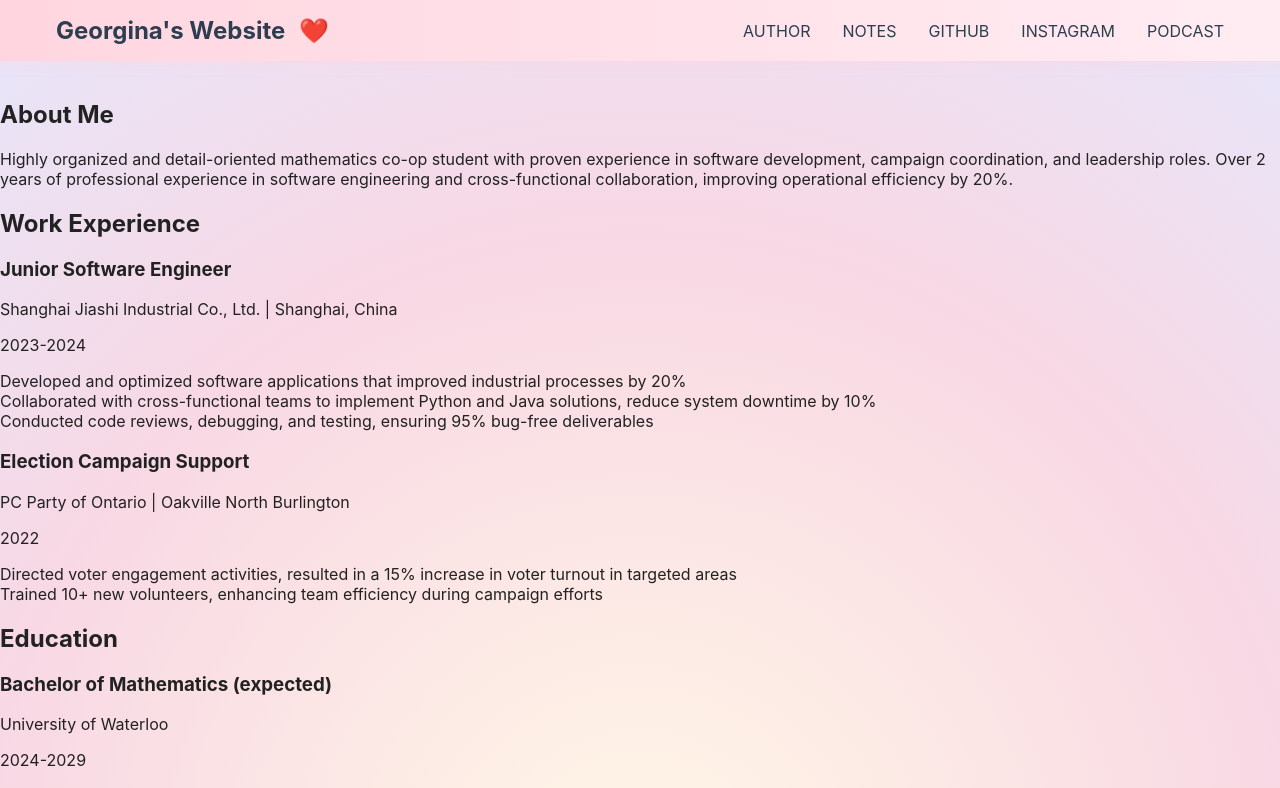
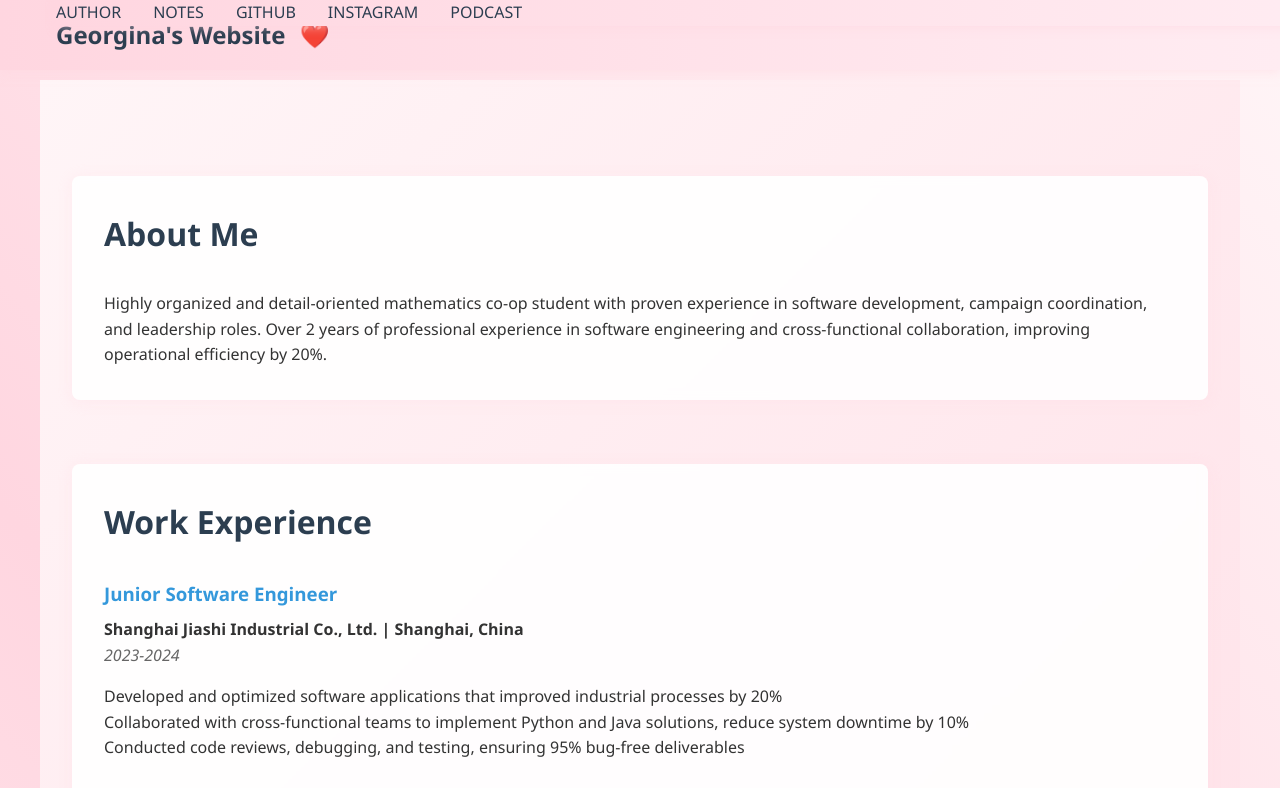
Before and after one commit to GeorginaTaylorsVersion/Georginas_Website, a Next.js app: page / in a window 1280 px wide. Shown: the top 788 px of the page. Built offline with nearby package versions, Linux system fonts and the light colour scheme.

Commit message:
Update index.js

```diff
--- a/pages/index.js
+++ b/pages/index.js
@@ -19,6 +19,7 @@ export default function Home() {
     <>
       <Head>
         <title>Georgina Wang - Mathematics Student</title>
+        <link rel="stylesheet" href="/personal-website/styles.css" />
         {/* You might want to add other meta tags from your old index.html here */}
       </Head>
 
```
